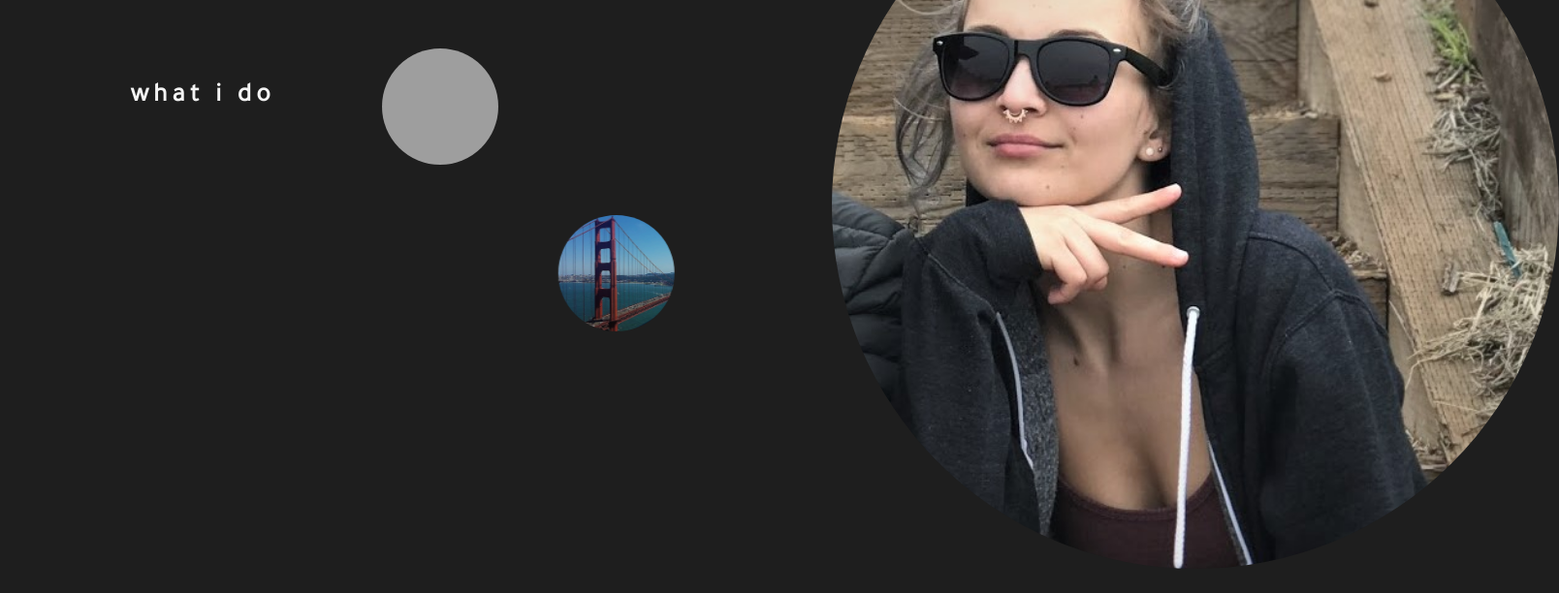
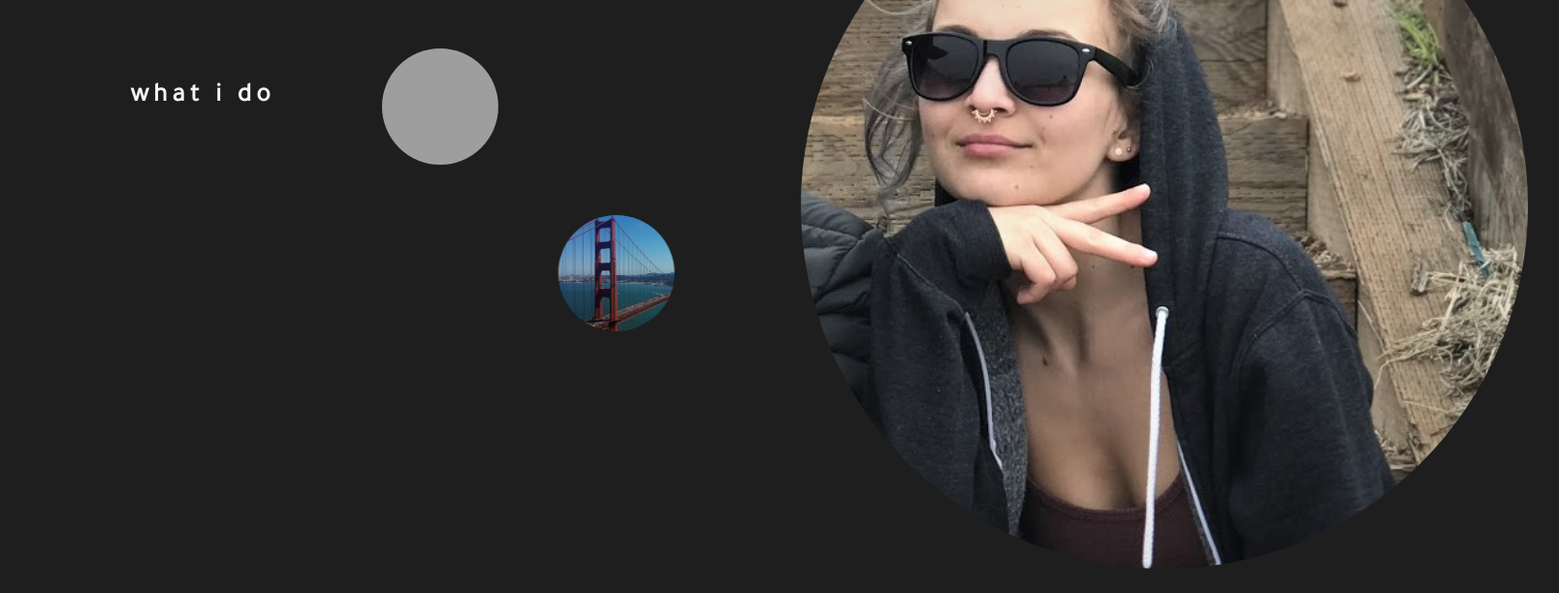
Before and after one commit to rayiram/rayiram.github.io, a plain HTML site: page index.html in a window 1280 px wide. Shown: the part 188-800 px from the top of the page at 97% size, 1608 px wide, since content can reach past the window. Drawn offline with nearby package versions, Linux system fonts and the light colour scheme; grey boxes are pictures that could not be loaded.

Commit message:
just being nitpicky about the bg at this point

```diff
--- a/assets/styles.css
+++ b/assets/styles.css
@@ -352,7 +352,7 @@ img {
 	width: 750px;
 	background-size: cover;
 	border-radius: 750px;
-	right: -25%;
+	right: -22.5%;
 	position: relative;
 	opacity: .8;
 }
```
